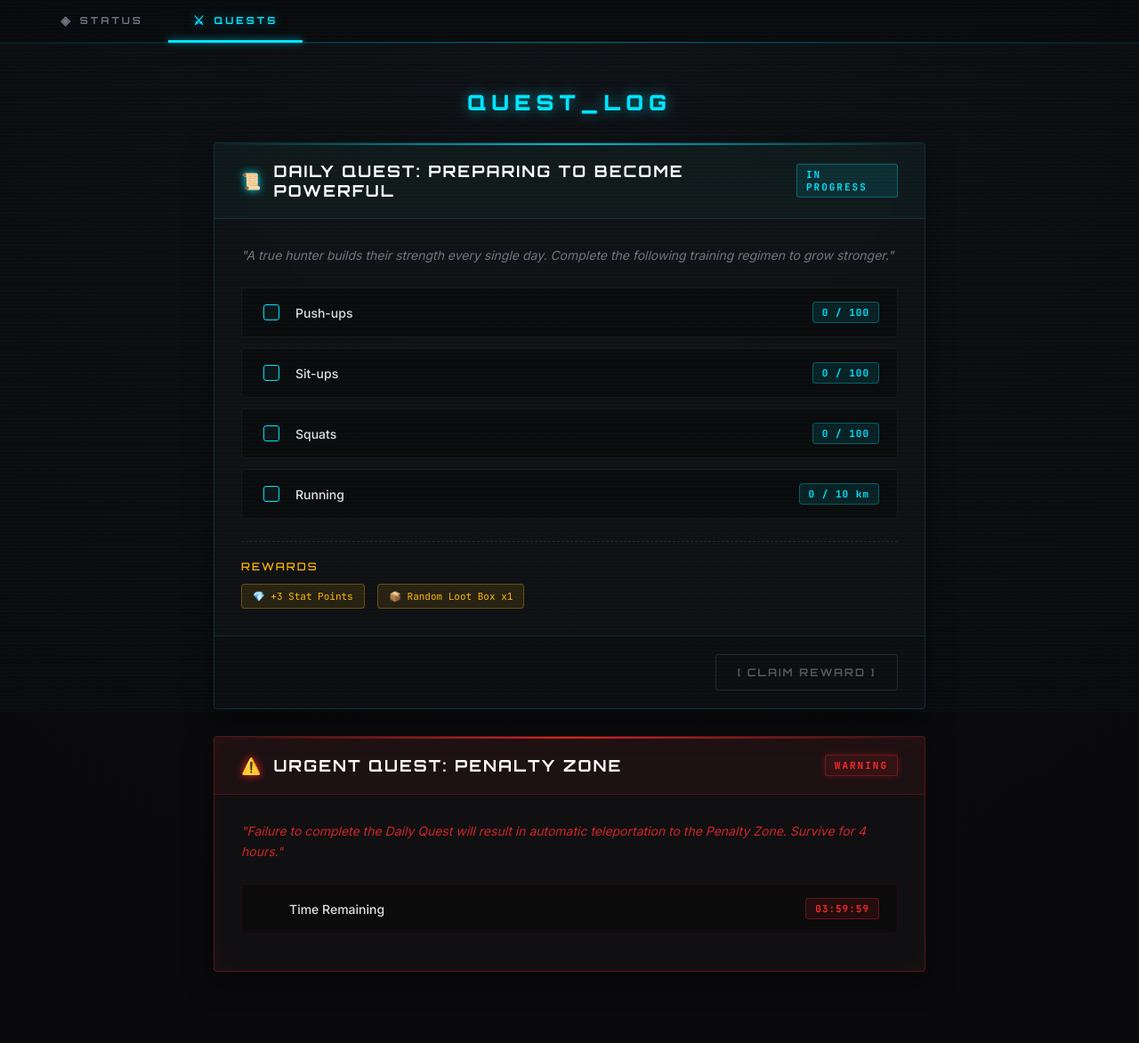
After one commit to Kryptoknight24/Devops-Flask-App, a Flask app: template templates/quest.html in a window 1280 px wide. The commit adds this page. Shown: the whole page at 89% size. Run offline with Flask 3, Linux system fonts and the light colour scheme; the template is opened without the code that fills it, so the values that code supplies are empty.

Commit message:
Add Quest tab, create quest.html page, and update status.html to remove previous animations and add tab navigation

```diff
--- a/app.py
+++ b/app.py
@@ -137,5 +137,32 @@ def status():
     except Exception as e:
         return f"<h3>BACKEND AUTH ERROR:</h3><p>{str(e)}</p>"
 
+# --- 5. QUEST WINDOW ---
+@app.route('/quest')
+def quest():
+    clerk_user_id = get_clerk_user_id()
+    if not clerk_user_id:
+        return "<h3>CRITICAL: No __session cookie found by Flask!</h3>"
+
+    try:
+        connection = get_db_connection()
+        try:
+            with connection.cursor() as cursor:
+                cursor.execute("SELECT * FROM players WHERE clerk_id = %s", (clerk_user_id,))
+                player_data = cursor.fetchone()
+
+                if not player_data:
+                    return redirect('/setup')
+
+                if not player_data.get('player_name'):
+                    return redirect('/setup')
+
+                return render_template('quest.html', player=player_data)
+        finally:
+            connection.close()
+
+    except Exception as e:
+        return f"<h3>BACKEND AUTH ERROR:</h3><p>{str(e)}</p>"
+
 if __name__ == '__main__':
     app.run(host='0.0.0.0', port=5000, debug=True)
--- /dev/null
+++ b/templates/quest.html
@@ -0,0 +1,472 @@
+<!DOCTYPE html>
+<html lang="en">
+
+<head>
+    <meta charset="UTF-8">
+    <meta name="viewport" content="width=device-width, initial-scale=1.0">
+    <title>System | Quests</title>
+    <!-- Fonts -->
+    <link href="https://fonts.googleapis.com/css2?family=Inter:wght@400;500;600&family=Orbitron:wght@500;700;900&family=JetBrains+Mono:wght@400;700&display=swap" rel="stylesheet">
+    <style>
+        :root {
+            --bg-main: #0a0a0c;
+            --card-bg: #121215;
+            --card-border: rgba(0, 229, 255, 0.15);
+            --text-main: #e0e0e0;
+            --text-muted: #737380;
+            --hud-blue: #00e5ff;
+            --hud-red: #ff2a2a;
+            --hud-gold: #ffb703;
+            --hud-purple: #a100ff;
+        }
+
+        body {
+            background-color: var(--bg-main);
+            background-image:
+                radial-gradient(circle at 50% 0%, rgba(16, 16, 20, 1) 0%, rgba(10, 10, 12, 1) 80%),
+                linear-gradient(rgba(0, 229, 255, 0.03) 1px, transparent 1px),
+                linear-gradient(90deg, rgba(0, 229, 255, 0.03) 1px, transparent 1px);
+            background-size: 100% 100%, 40px 40px, 40px 40px;
+            color: var(--text-main);
+            font-family: 'Inter', sans-serif;
+            margin: 0;
+            padding: 100px 50px 50px; /* Top padding for tab nav */
+            min-height: 100vh;
+            display: flex;
+            flex-direction: column;
+            align-items: center;
+        }
+
+        /* ── Tab Navigation ── */
+        .tab-nav {
+            position: fixed;
+            top: 0;
+            left: 0;
+            width: 100%;
+            z-index: 1000;
+            display: flex;
+            align-items: center;
+            gap: 0;
+            background: rgba(10, 10, 12, 0.92);
+            backdrop-filter: blur(12px);
+            border-bottom: 1px solid var(--card-border);
+            padding: 0 40px;
+            box-sizing: border-box;
+        }
+
+        .tab-nav::after {
+            content: '';
+            position: absolute;
+            bottom: 0;
+            left: 0;
+            width: 100%;
+            height: 1px;
+            background: linear-gradient(90deg, transparent, var(--hud-blue), transparent);
+            opacity: 0.4;
+        }
+
+        .tab-nav a {
+            position: relative;
+            display: flex;
+            align-items: center;
+            gap: 8px;
+            padding: 16px 28px;
+            font-family: 'Orbitron', sans-serif;
+            font-size: 11px;
+            font-weight: 700;
+            letter-spacing: 3px;
+            text-transform: uppercase;
+            text-decoration: none;
+            color: var(--text-muted);
+            transition: color 0.25s ease;
+            border-bottom: 2px solid transparent;
+        }
+
+        .tab-nav a:hover {
+            color: var(--text-main);
+        }
+
+        .tab-nav a.active {
+            color: var(--hud-blue);
+            border-bottom-color: var(--hud-blue);
+            text-shadow: 0 0 12px rgba(0, 229, 255, 0.5);
+        }
+
+        .tab-nav a.active::after {
+            content: '';
+            position: absolute;
+            bottom: -1px;
+            left: 0;
+            width: 100%;
+            height: 2px;
+            background: var(--hud-blue);
+            box-shadow: 0 0 8px var(--hud-blue);
+        }
+
+        .tab-icon {
+            font-size: 14px;
+            line-height: 1;
+        }
+
+        /* ── Quest Window Layout ── */
+        .quest-container {
+            width: 100%;
+            max-width: 800px;
+            position: relative;
+            z-index: 2;
+        }
+
+        .window-header {
+            font-family: 'Orbitron', sans-serif;
+            font-size: 24px;
+            font-weight: 900;
+            text-align: center;
+            margin-bottom: 30px;
+            letter-spacing: 6px;
+            color: var(--hud-blue);
+            text-shadow: 0 0 15px rgba(0, 229, 255, 0.6);
+            text-transform: uppercase;
+        }
+
+        .quest-card {
+            background: rgba(18, 18, 21, 0.85);
+            backdrop-filter: blur(15px);
+            border: 1px solid var(--card-border);
+            border-radius: 4px;
+            display: flex;
+            flex-direction: column;
+            overflow: hidden;
+            position: relative;
+            margin-bottom: 30px;
+            box-shadow: 0 10px 30px rgba(0,0,0,0.5);
+        }
+
+        .quest-card::before {
+            content: '';
+            position: absolute;
+            top: 0; left: 0; right: 0; height: 2px;
+            background: linear-gradient(90deg, transparent, var(--hud-blue), transparent);
+            opacity: 0.8;
+        }
+
+        .quest-card.urgent::before {
+            background: linear-gradient(90deg, transparent, var(--hud-red), transparent);
+        }
+
+        .quest-card.urgent {
+            border-color: rgba(255, 42, 42, 0.3);
+            box-shadow: 0 0 30px rgba(255, 42, 42, 0.05) inset, 0 10px 30px rgba(0,0,0,0.5);
+        }
+
+        .quest-header {
+            padding: 20px 30px;
+            display: flex;
+            justify-content: space-between;
+            align-items: center;
+            border-bottom: 1px solid var(--card-border);
+            background: rgba(0, 229, 255, 0.03);
+        }
+
+        .urgent .quest-header {
+            border-bottom-color: rgba(255, 42, 42, 0.2);
+            background: rgba(255, 42, 42, 0.05);
+        }
+
+        .quest-title {
+            font-family: 'Orbitron', sans-serif;
+            font-size: 18px;
+            font-weight: 700;
+            color: #fff;
+            letter-spacing: 2px;
+            text-transform: uppercase;
+            display: flex;
+            align-items: center;
+            gap: 12px;
+        }
+
+        .quest-title .icon {
+            color: var(--hud-blue);
+            text-shadow: 0 0 10px var(--hud-blue);
+        }
+
+        .urgent .quest-title .icon {
+            color: var(--hud-red);
+            text-shadow: 0 0 10px var(--hud-red);
+        }
+
+        .quest-status {
+            font-family: 'JetBrains Mono', monospace;
+            font-size: 11px;
+            font-weight: 700;
+            letter-spacing: 2px;
+            padding: 4px 10px;
+            border-radius: 3px;
+            text-transform: uppercase;
+        }
+
+        .status-active {
+            background: rgba(0, 229, 255, 0.1);
+            color: var(--hud-blue);
+            border: 1px solid rgba(0, 229, 255, 0.3);
+        }
+
+        .status-urgent {
+            background: rgba(255, 42, 42, 0.1);
+            color: var(--hud-red);
+            border: 1px solid rgba(255, 42, 42, 0.3);
+            animation: pulse-border 2s infinite;
+        }
+
+        @keyframes pulse-border {
+            0% { box-shadow: 0 0 0 rgba(255, 42, 42, 0.4); }
+            50% { box-shadow: 0 0 10px rgba(255, 42, 42, 0.2); }
+            100% { box-shadow: 0 0 0 rgba(255, 42, 42, 0); }
+        }
+
+        .quest-body {
+            padding: 30px;
+        }
+
+        .quest-desc {
+            font-size: 14px;
+            line-height: 1.6;
+            color: var(--text-muted);
+            margin-bottom: 25px;
+            font-style: italic;
+        }
+
+        .objective-list {
+            list-style: none;
+            padding: 0;
+            margin: 0;
+        }
+
+        .objective-item {
+            background: rgba(0, 0, 0, 0.3);
+            border: 1px solid rgba(255, 255, 255, 0.05);
+            border-radius: 4px;
+            padding: 15px 20px;
+            margin-bottom: 12px;
+            display: flex;
+            align-items: center;
+            justify-content: space-between;
+        }
+
+        .objective-info {
+            display: flex;
+            align-items: center;
+            gap: 15px;
+        }
+
+        .checkbox {
+            appearance: none;
+            width: 18px;
+            height: 18px;
+            border: 1px solid var(--hud-blue);
+            border-radius: 3px;
+            background: rgba(0, 229, 255, 0.05);
+            cursor: pointer;
+            position: relative;
+        }
+
+        .checkbox:checked {
+            background: var(--hud-blue);
+            box-shadow: 0 0 10px var(--hud-blue);
+        }
+
+        .checkbox:checked::after {
+            content: '✓';
+            position: absolute;
+            top: 50%;
+            left: 50%;
+            transform: translate(-50%, -50%);
+            color: #000;
+            font-size: 12px;
+            font-weight: 900;
+        }
+
+        .objective-text {
+            font-size: 14px;
+            font-weight: 500;
+            color: var(--text-main);
+        }
+
+        .progress-badge {
+            background: rgba(0, 229, 255, 0.1);
+            color: var(--hud-blue);
+            border: 1px solid rgba(0, 229, 255, 0.3);
+            padding: 4px 10px;
+            border-radius: 4px;
+            font-family: 'JetBrains Mono', monospace;
+            font-size: 11px;
+            font-weight: 700;
+            letter-spacing: 1px;
+        }
+
+        .urgent .progress-badge {
+            background: rgba(255, 42, 42, 0.1);
+            color: var(--hud-red);
+            border-color: rgba(255, 42, 42, 0.3);
+        }
+
+        .rewards-section {
+            margin-top: 25px;
+            padding-top: 20px;
+            border-top: 1px dashed rgba(255, 255, 255, 0.1);
+        }
+
+        .rewards-title {
+            font-family: 'Orbitron', sans-serif;
+            font-size: 12px;
+            color: var(--hud-gold);
+            margin-bottom: 12px;
+            letter-spacing: 2px;
+            text-transform: uppercase;
+        }
+
+        .reward-item {
+            display: inline-flex;
+            align-items: center;
+            gap: 8px;
+            background: rgba(255, 183, 3, 0.1);
+            border: 1px solid rgba(255, 183, 3, 0.3);
+            padding: 6px 12px;
+            border-radius: 4px;
+            font-family: 'JetBrains Mono', monospace;
+            font-size: 11px;
+            color: var(--hud-gold);
+            margin-right: 10px;
+        }
+
+        .action-footer {
+            padding: 20px 30px;
+            background: rgba(0, 0, 0, 0.2);
+            border-top: 1px solid var(--card-border);
+            display: flex;
+            justify-content: flex-end;
+        }
+
+        .btn-claim {
+            background: rgba(0, 229, 255, 0.1);
+            border: 1px solid var(--hud-blue);
+            color: var(--hud-blue);
+            padding: 12px 24px;
+            cursor: pointer;
+            transition: all 0.3s ease;
+            font-family: 'Orbitron', sans-serif;
+            font-size: 12px;
+            font-weight: 700;
+            text-transform: uppercase;
+            letter-spacing: 2px;
+            border-radius: 3px;
+        }
+
+        .btn-claim:hover {
+            background: var(--hud-blue);
+            color: #000;
+            box-shadow: 0 0 15px var(--hud-blue);
+        }
+
+        .btn-claim:disabled {
+            background: transparent;
+            border-color: rgba(255,255,255,0.1);
+            color: rgba(255,255,255,0.3);
+            cursor: not-allowed;
+            box-shadow: none;
+        }
+
+    </style>
+</head>
+
+<body>
+
+    <!-- Tab Navigation -->
+    <nav class="tab-nav" id="tabNav">
+        <a href="/status"><span class="tab-icon">◈</span> Status</a>
+        <a href="/quest" class="active"><span class="tab-icon">⚔</span> Quests</a>
+    </nav>
+
+    <div style="position: fixed; top: 0; left: 0; width: 100%; height: 100%; pointer-events: none; z-index: 9999; background: linear-gradient(to bottom, rgba(255,255,255,0), rgba(255,255,255,0) 50%, rgba(0, 229, 255, 0.02) 50%, rgba(0, 229, 255, 0.02)); background-size: 100% 4px;"></div>
+
+    <div class="quest-container">
+        <div class="window-header">QUEST_LOG</div>
+
+        <!-- Daily Quest -->
+        <div class="quest-card">
+            <div class="quest-header">
+                <div class="quest-title"><span class="icon">📜</span> DAILY QUEST: PREPARING TO BECOME POWERFUL</div>
+                <div class="quest-status status-active">IN PROGRESS</div>
+            </div>
+            <div class="quest-body">
+                <div class="quest-desc">
+                    "A true hunter builds their strength every single day. Complete the following training regimen to grow stronger."
+                </div>
+
+                <ul class="objective-list">
+                    <li class="objective-item">
+                        <div class="objective-info">
+                            <input type="checkbox" class="checkbox">
+                            <span class="objective-text">Push-ups</span>
+                        </div>
+                        <span class="progress-badge">0 / 100</span>
+                    </li>
+                    <li class="objective-item">
+                        <div class="objective-info">
+                            <input type="checkbox" class="checkbox">
+                            <span class="objective-text">Sit-ups</span>
+                        </div>
+                        <span class="progress-badge">0 / 100</span>
+                    </li>
+                    <li class="objective-item">
+                        <div class="objective-info">
+                            <input type="checkbox" class="checkbox">
+                            <span class="objective-text">Squats</span>
+                        </div>
+                        <span class="progress-badge">0 / 100</span>
+                    </li>
+                    <li class="objective-item">
+                        <div class="objective-info">
+                            <input type="checkbox" class="checkbox">
+                            <span class="objective-text">Running</span>
+                        </div>
+                        <span class="progress-badge">0 / 10 km</span>
+                    </li>
+                </ul>
+
+                <div class="rewards-section">
+                    <div class="rewards-title">REWARDS</div>
+                    <div class="reward-item">💎 +3 Stat Points</div>
+                    <div class="reward-item">📦 Random Loot Box x1</div>
+                </div>
+            </div>
+            <div class="action-footer">
+                <button class="btn-claim" disabled>[ CLAIM REWARD ]</button>
+            </div>
+        </div>
+
+        <!-- Urgent Quest -->
+        <div class="quest-card urgent">
+            <div class="quest-header">
+                <div class="quest-title"><span class="icon">⚠️</span> URGENT QUEST: PENALTY ZONE</div>
+                <div class="quest-status status-urgent">WARNING</div>
+            </div>
+            <div class="quest-body">
+                <div class="quest-desc" style="color: rgba(255, 42, 42, 0.8);">
+                    "Failure to complete the Daily Quest will result in automatic teleportation to the Penalty Zone. Survive for 4 hours."
+                </div>
+
+                <ul class="objective-list">
+                    <li class="objective-item" style="border-color: rgba(255, 42, 42, 0.1);">
+                        <div class="objective-info">
+                            <span class="objective-text" style="margin-left: 33px;">Time Remaining</span>
+                        </div>
+                        <span class="progress-badge">03:59:59</span>
+                    </li>
+                </ul>
+            </div>
+        </div>
+
+    </div>
+
+</body>
+</html>
```
Also changed, not shown: templates/status.html (+58 -81 lines).
